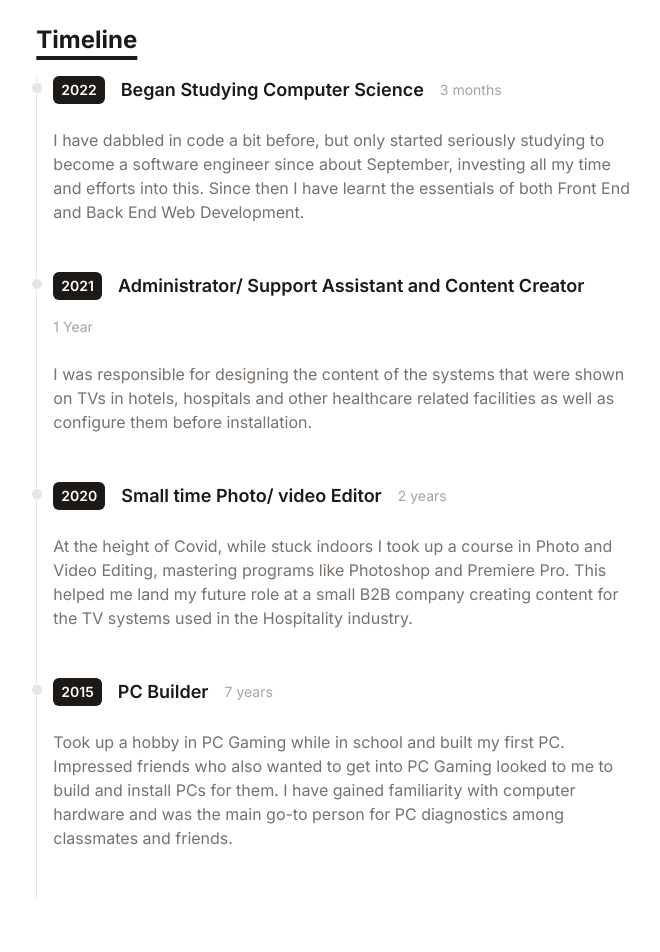
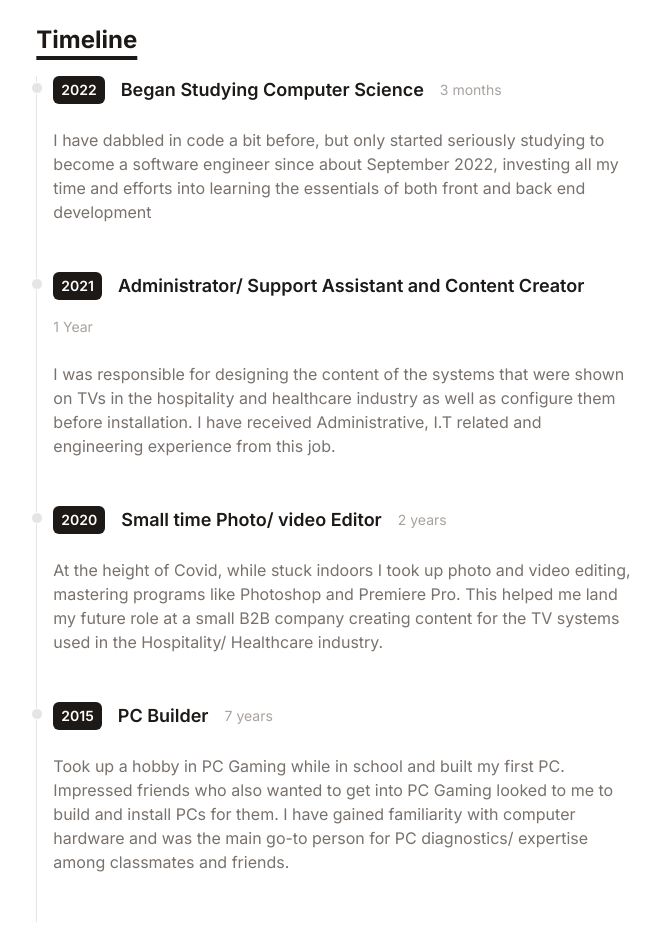
Before and after one commit to EpicIbby101/Developer-Portfolio, a React (Vite) app: page / in a window 1280 px wide. Shown: the part 1520-2472 px from the top of the page, without its empty margins (305-965 px from the left). Built offline with nearby package versions, Linux system fonts and the light colour scheme.

Commit message:
Added timeline items

```diff
--- a/src/data/timeline.js
+++ b/src/data/timeline.js
@@ -4,24 +4,24 @@ export default [
         title: 'Began Studying Computer Science',
         duration: '3 months',
         details:
-            'I have dabbled in code a bit before, but only started seriously studying to become a software engineer since about September, investing all my time and efforts into this. Since then I have learnt the essentials of both Front End and Back End Web Development.',
+            'I have dabbled in code a bit before, but only started seriously studying to become a software engineer since about September 2022, investing all my time and efforts into learning the essentials of both front and back end development',
     },
     {
         year: '2021',
         title: 'Administrator/ Support Assistant and Content Creator',
         duration: '1 Year',
-        details: 'I was responsible for designing the content of the systems that were shown on TVs in hotels, hospitals and other healthcare related facilities as well as configure them before installation.',
+        details: 'I was responsible for designing the content of the systems that were shown on TVs in the hospitality and healthcare industry as well as configure them before installation. I have received Administrative, I.T related and engineering experience from this job.',
     },
     {
         year: '2020',
         title: 'Small time Photo/ video Editor',
         duration: '2 years',
-        details: 'At the height of Covid, while stuck indoors I took up a course in Photo and Video Editing, mastering programs like Photoshop and Premiere Pro. This helped me land my future role at a small B2B company creating content for the TV systems used in the Hospitality industry.',
+        details: 'At the height of Covid, while stuck indoors I took up photo and video editing, mastering programs like Photoshop and Premiere Pro. This helped me land my future role at a small B2B company creating content for the TV systems used in the Hospitality/ Healthcare industry.',
     },
     {
         year: '2015',
         title: 'PC Builder',
         duration: '7 years',
-        details: 'Took up a hobby in PC Gaming while in school and built my first PC. Impressed friends who also wanted to get into PC Gaming looked to me to build and install PCs for them. I have gained familiarity with computer hardware and was the main go-to person for PC diagnostics among classmates and friends.',
+        details: 'Took up a hobby in PC Gaming while in school and built my first PC. Impressed friends who also wanted to get into PC Gaming looked to me to build and install PCs for them. I have gained familiarity with computer hardware and was the main go-to person for PC diagnostics/ expertise among classmates and friends.',
     },
 ]
```
